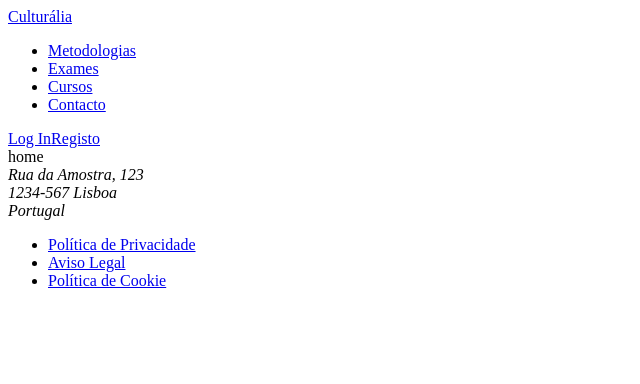
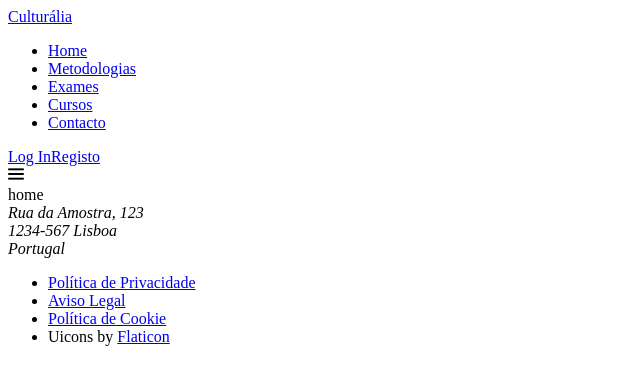
Before and after one commit to ItsaMeJess96/Language-Academy-Website, a React (Vite) app: page / in a window 1280 px wide. Shown: the top 384 px of the page, without its empty margins (0-640 px from the left). Built offline with nearby package versions, Linux system fonts and the light colour scheme.

Commit message:
Conteudo Navbar

```diff
--- a/package.json
+++ b/package.json
@@ -10,6 +10,7 @@
     "preview": "vite preview"
   },
   "dependencies": {
+    "@flaticon/flaticon-uicons": "^3.0.0",
     "react": "^18.2.0",
     "react-dom": "^18.2.0",
     "react-router-dom": "^6.18.0"
--- a/src/Components/Footer.jsx
+++ b/src/Components/Footer.jsx
@@ -28,6 +28,9 @@ function Footer() {
                 <li>
                     <Link to="/cookiesPolicy">Política de Cookie</Link>
                 </li>
+                <li>
+                    Uicons by <a href="https://www.flaticon.com/uicons">Flaticon</a>
+                </li>
             </ul>
         </footer>
     );
--- a/src/Components/Navbar.jsx
+++ b/src/Components/Navbar.jsx
@@ -1,33 +1,59 @@
-import React from "react";
+import React, { useState } from "react";
 import { Link } from 'react-router-dom';
 
 function NavBar() {
+
+    // Links de navegação
+    const navigationLinks = [
+        { to: '/', label: 'Home' },
+        { to: '/methodologies', label: 'Metodologias' },
+        { to: '/exams', label: 'Exames' },
+        { to: '/courses', label: 'Cursos' },
+        { to: '/contact', label: 'Contacto' },
+    ];
+
+    // useState para controlar se dropdown está aberto ou fechado, inicia fechado
+    const [isDropdownOpen, setDropdownOpen] = useState(false);
+
+    // função para alternar o estado do dropdown
+    const toggleDropdown = () => setDropdownOpen(!isDropdownOpen);
+
+
     return (
         <nav className="navbar">
+
             <div className="logo">
                 <Link to="/">Culturália</Link>
             </div>
-            <ul className="navigation-links">
-                <li>
-                    <Link to="/methodologies">Metodologias</Link>
-                </li>
-                <li>
-                    <Link to="/exams">Exames</Link>
-                </li>
-                <li>
-                    <Link to="/courses">Cursos</Link>
-                </li>
-                <li>
-                    <Link to="/contact">Contacto</Link>
-                </li>
+
+            {/* Desktop Links */}
+            <ul className="desktop-links">
+                {navigationLinks.map(({ to, label }) => (
+                    <li key={to}>
+                        <Link to={to}>{label}</Link>
+                    </li>
+                ))}
             </ul>
+
             <div className="user-entry">
                 <Link className="login" to="/login">Log In</Link>
                 <Link className="signup" to="/signup">Registo</Link>
             </div>
-            {/*Icon for mobile links */}
-            <div className="mobile-menu-icon">
-                <i></i>
+
+            {/* Mobile Links */}
+            <div className="mobile-menu-icon" onClick={toggleDropdown}>
+                <i className="fi fi-br-menu-burger"></i>
+                {/* Se for clicado vai renderizar links */}
+                {isDropdownOpen && (
+                    <ul className="mobile-links">
+                        {navigationLinks.map(({ to, label }) => (
+                            <li key={to}>
+                                {/* Cada link fecha o dropdown ao ser clicado */}
+                                <Link to={to} onClick={toggleDropdown}>{label}</Link>
+                            </li>
+                        ))}
+                    </ul>
+                )}
             </div>
         </nav>
     );
--- a/src/main.jsx
+++ b/src/main.jsx
@@ -3,6 +3,7 @@ import ReactDOM from 'react-dom/client'
 import App from './App.jsx'
 import './index.css'
 import { BrowserRouter as Router } from 'react-router-dom';
+import '@flaticon/flaticon-uicons/css/all/all.css'
 
 ReactDOM.createRoot(document.getElementById('root')).render(
   <React.StrictMode>
```
Also changed, not shown: 1 other file (tests, documents, lock files or other folders).
